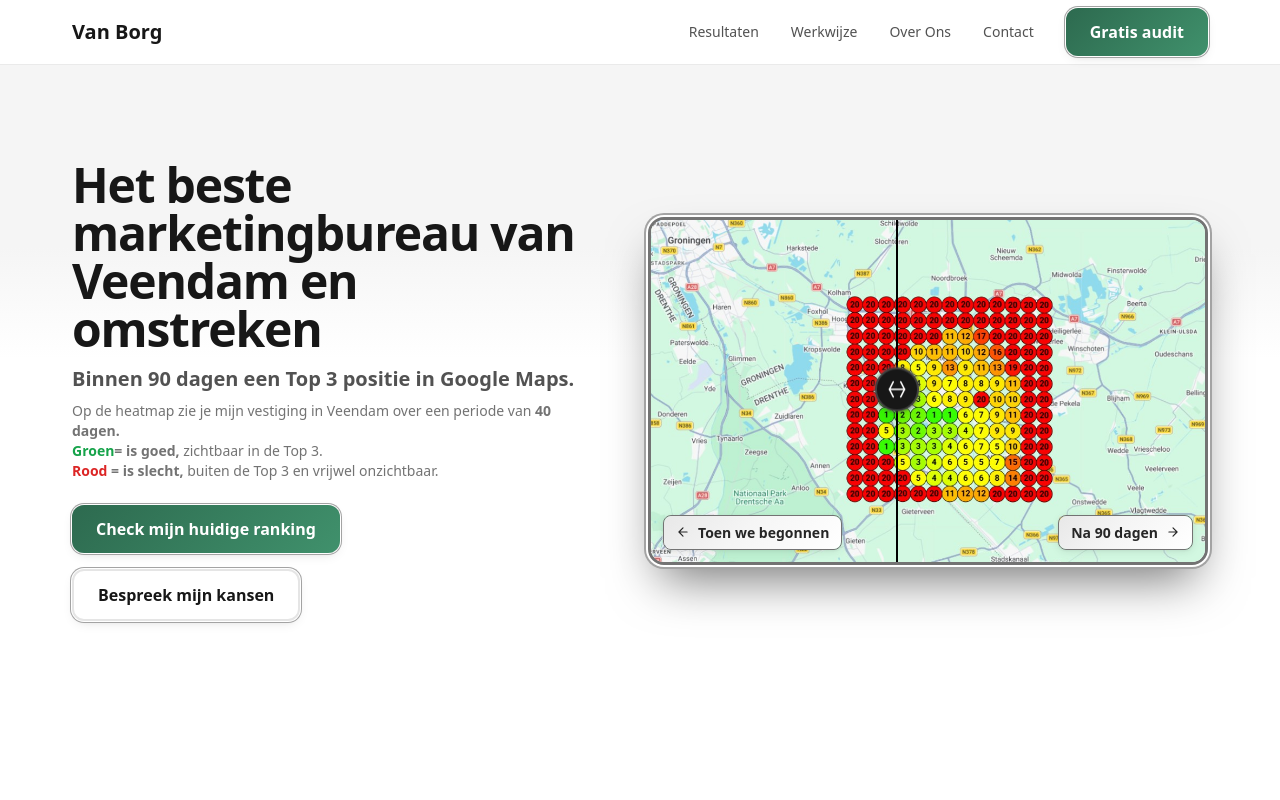
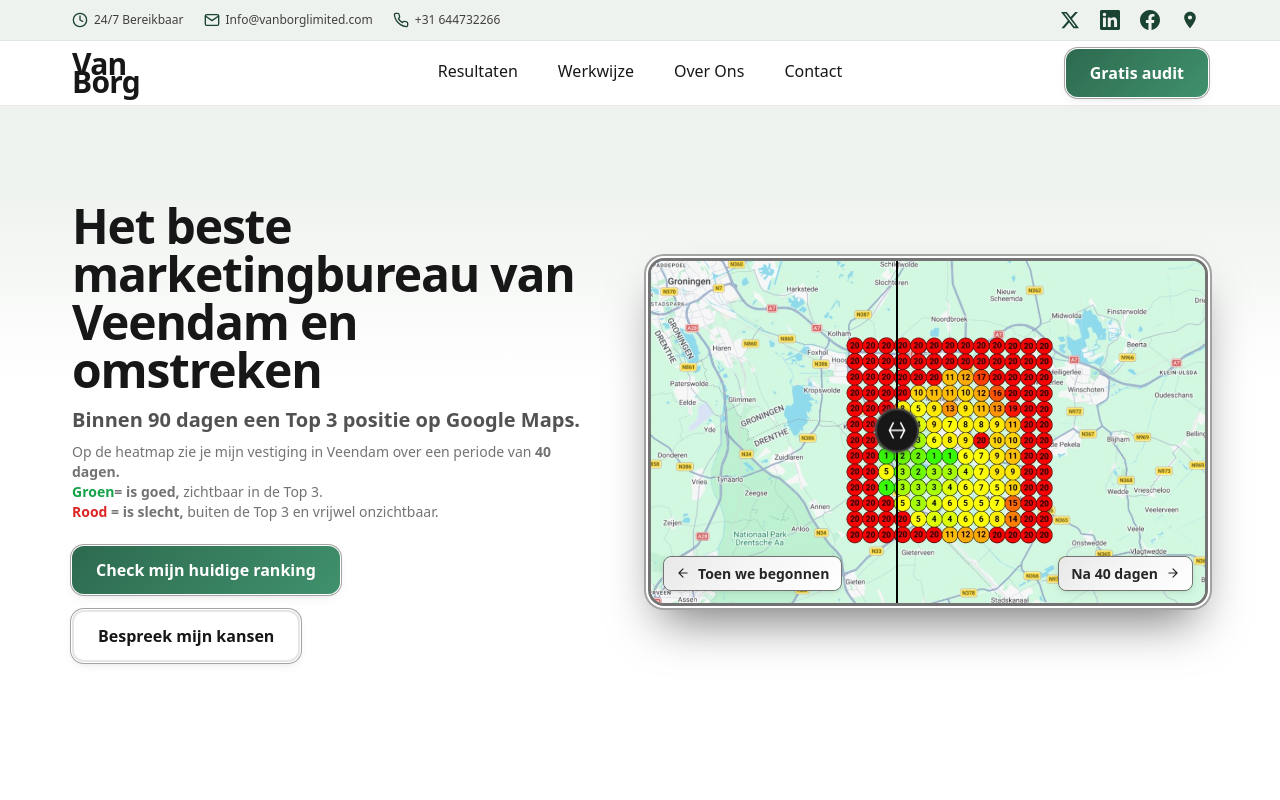
Before and after one commit to VanBorg/Vanborg.com, a React (Vite) app: page / in a window 1280 px wide. Shown: the top 800 px of the page. Built offline with nearby package versions, Linux system fonts and the light colour scheme.

Commit message:
Navbar: logo Van/Borg groter en dikker, links gecentreerd op 1 regel met hoverlijn, top bar compacter met iconen en socials, Google profile URL, sticky fix
Co-authored-by: Cursor <cursoragent@cursor.com>

```diff
--- a/index.html
+++ b/index.html
@@ -90,8 +90,8 @@
     <!-- Minimal critical CSS – geen * { padding: 0 } zodat .container padding behouden blijft -->
     <style>
       * { box-sizing: border-box; margin: 0; }
-      html, body, #root { height: 100%; padding: 0; }
-      body { font-family: system-ui, -apple-system, sans-serif; }
+      html { scroll-behavior: smooth; }
+      body { margin: 0; padding: 0; font-family: system-ui, -apple-system, sans-serif; min-height: 100vh; }
       #root { min-height: 100vh; }
       noscript .seo-shell { max-width: 1024px; margin: 0 auto; padding: 24px; line-height: 1.6; }
       noscript h1 { font-size: 32px; margin-bottom: 12px; }
--- a/src/components/layout/Navbar.tsx
+++ b/src/components/layout/Navbar.tsx
@@ -8,35 +8,163 @@ const navLinks = [
   { label: 'Contact', href: '#contact' },
 ]
 
+const topBarEmail = 'Info@vanborglimited.com'
+const topBarPhone = '+31 644732266'
+const topBarTelHref = 'tel:+31644732266'
+
+/** Google Business Profile / Google profile share link – gebruik deze overal waar naar het Google-profiel gelinkt wordt */
+export const GOOGLE_PROFILE_URL = 'https://share.google/Eeexwb2nlD1chcOAo'
+
+const socialLinks = [
+  { name: 'Twitter', href: 'https://x.com/VanBorgLimited', ariaLabel: 'Van Borg op Twitter' },
+  { name: 'LinkedIn', href: 'https://www.linkedin.com/in/van-borg/', ariaLabel: 'Van Borg op LinkedIn' },
+  { name: 'Facebook', href: 'https://www.facebook.com/profile.php?id=61580148003782', ariaLabel: 'Van Borg op Facebook' },
+  { name: 'Google', href: GOOGLE_PROFILE_URL, ariaLabel: 'Van Borg op Google' },
+]
+
+const iconSize = 20
+const topBarIconSize = 16
+
+function IconClock() {
+  return (
+    <svg width={topBarIconSize} height={topBarIconSize} viewBox="0 0 24 24" fill="none" stroke="currentColor" strokeWidth="2" strokeLinecap="round" strokeLinejoin="round" aria-hidden>
+      <circle cx="12" cy="12" r="10" />
+      <path d="M12 6v6l4 2" />
+    </svg>
+  )
+}
+
+function IconMail() {
+  return (
+    <svg width={topBarIconSize} height={topBarIconSize} viewBox="0 0 24 24" fill="none" stroke="currentColor" strokeWidth="2" strokeLinecap="round" strokeLinejoin="round" aria-hidden>
+      <path d="M4 4h16c1.1 0 2 .9 2 2v12c0 1.1-.9 2-2 2H4c-1.1 0-2-.9-2-2V6c0-1.1.9-2 2-2z" />
+      <path d="M22 6l-10 7L2 6" />
+    </svg>
+  )
+}
+
+function IconPhone() {
+  return (
+    <svg width={topBarIconSize} height={topBarIconSize} viewBox="0 0 24 24" fill="none" stroke="currentColor" strokeWidth="2" strokeLinecap="round" strokeLinejoin="round" aria-hidden>
+      <path d="M22 16.92v3a2 2 0 01-2.18 2 19.79 19.79 0 01-8.63-3.07 19.5 19.5 0 01-6-6 19.79 19.79 0 01-3.07-8.67A2 2 0 014.11 2h3a2 2 0 012 1.72 12.84 12.84 0 00.7 2.81 2 2 0 01-.45 2.11L8.09 9.91a16 16 0 006 6l1.27-1.27a2 2 0 012.11-.45 12.84 12.84 0 002.81.7A2 2 0 0122 16.92z" />
+    </svg>
+  )
+}
+
+function IconX() {
+  return (
+    <svg width={iconSize} height={iconSize} viewBox="0 0 24 24" fill="currentColor" aria-hidden>
+      <path d="M18.244 2.25h3.308l-7.227 8.26 8.502 11.24H16.17l-5.214-6.817L4.99 21.75H1.68l7.73-8.835L1.254 2.25H8.08l4.713 6.231zm-1.161 17.52h1.833L7.084 4.126H5.117z" />
+    </svg>
+  )
+}
+
+function IconLinkedIn() {
+  return (
+    <svg width={iconSize} height={iconSize} viewBox="0 0 24 24" fill="currentColor" aria-hidden>
+      <path d="M20.447 20.452h-3.554v-5.569c0-1.328-.027-3.037-1.852-3.037-1.853 0-2.136 1.445-2.136 2.939v5.667H9.351V9h3.414v1.561h.046c.477-.9 1.637-1.85 3.37-1.85 3.601 0 4.267 2.37 4.267 5.455v6.286zM5.337 7.433c-1.144 0-2.063-.926-2.063-2.065 0-1.138.92-2.063 2.063-2.063 1.14 0 2.064.925 2.064 2.063 0 1.139-.925 2.065-2.064 2.065zm1.782 13.019H3.555V9h3.564v11.452zM22.225 0H1.771C.792 0 0 .774 0 1.729v20.542C0 23.227.792 24 1.771 24h20.451C23.2 24 24 23.227 24 22.271V1.729C24 .774 23.2 0 22.222 0h.003z" />
+    </svg>
+  )
+}
+
+function IconFacebook() {
+  return (
+    <svg width={iconSize} height={iconSize} viewBox="0 0 24 24" fill="currentColor" aria-hidden>
+      <path d="M24 12.073c0-6.627-5.373-12-12-12s-12 5.373-12 12c0 5.99 4.388 10.954 10.125 11.854v-8.385H7.078v-3.47h3.047V9.43c0-3.007 1.792-4.669 4.533-4.669 1.312 0 2.686.235 2.686.235v2.953H15.83c-1.491 0-1.956.925-1.956 1.874v2.25h3.328l-.532 3.47h-2.796v8.385C19.612 23.027 24 18.062 24 12.073z" />
+    </svg>
+  )
+}
+
+function IconGoogle() {
+  return (
+    <svg width={iconSize} height={iconSize} viewBox="0 0 24 24" fill="currentColor" aria-hidden>
+      <path d="M12 2C8.13 2 5 5.13 5 9c0 5.25 7 13 7 13s7-7.75 7-13c0-3.87-3.13-7-7-7zm0 9.5a2.5 2.5 0 110-5 2.5 2.5 0 010 5z" />
+    </svg>
+  )
+}
+
+const socialIcons: Record<string, () => JSX.Element> = {
+  Twitter: IconX,
+  LinkedIn: IconLinkedIn,
+  Facebook: IconFacebook,
+  Google: IconGoogle,
+}
+
+function SocialLinks({ className = '' }: { className?: string }) {
+  return (
+    <div className={`flex items-center gap-3 ${className}`}>
+      {socialLinks.map(({ name, href, ariaLabel }) => {
+        const Icon = socialIcons[name]
+        return (
+          <a
+            key={name}
+            href={href}
+            target="_blank"
+            rel="noopener noreferrer"
+            aria-label={ariaLabel}
+            className="text-neutral-600 transition-colors hover:text-neutral-900 focus-visible:outline-none focus-visible:ring-2 focus-visible:ring-[var(--accent-green)] focus-visible:ring-offset-2 rounded p-1 min-w-[44px] min-h-[44px] flex items-center justify-center md:min-w-[36px] md:min-h-[36px]"
+          >
+            {Icon && <Icon />}
+          </a>
+        )
+      })}
+    </div>
+  )
+}
+
 export function Navbar() {
   const [mobileOpen, setMobileOpen] = useState(false)
 
   return (
-    <header className="sticky top-0 z-50 w-full border-b border-neutral-200/80 bg-white/80 backdrop-blur-md">
+    <div className="sticky top-0 z-50 w-full">
+      <div className="top-bar">
+        <Container>
+          <div className="top-bar__inner">
+            <div className="top-bar__contact">
+              <span className="top-bar__item">
+                <IconClock />
+                <span>24/7 Bereikbaar</span>
+              </span>
+              <a href={`mailto:${topBarEmail}`} className="top-bar__item top-bar__link">
+                <IconMail />
+                <span>{topBarEmail}</span>
+              </a>
+              <a href={topBarTelHref} className="top-bar__item top-bar__link">
+                <IconPhone />
+                <span>{topBarPhone}</span>
+              </a>
+            </div>
+            <SocialLinks className="top-bar__socials" />
+          </div>
+        </Container>
+      </div>
+      <header className="w-full border-b border-neutral-200/80 bg-white/80 backdrop-blur-md">
       <Container>
-        <nav className="flex h-16 items-center justify-between md:h-18">
-          <a href="/" className="text-xl font-bold text-neutral-900">
-            Van Borg
+        <nav className="relative flex min-h-[4rem] items-center justify-between">
+          <a href="/" className="nav-logo min-w-[100px] text-2xl text-neutral-900 md:min-w-[120px] md:text-3xl">
+            <span className="nav-logo__line">Van</span>
+            <span className="nav-logo__line nav-logo__line--2">Borg</span>
           </a>
 
-          {/* Desktop links */}
-          <div className="hidden items-center gap-8 md:flex">
+          {/* Desktop: nav links op 1 regel, centraal in de navbar */}
+          <div className="nav-links-center">
             {navLinks.map((link) => (
               <a
                 key={link.href}
                 href={link.href}
-                className="text-sm font-medium text-neutral-600 transition-colors hover:text-neutral-900"
+                className="nav-link"
               >
                 {link.label}
               </a>
             ))}
-            <a href="#audit" className="btn-primary">
+          </div>
+
+          {/* Rechts: CTA (desktop) of hamburger (mobile) */}
+          <div className="flex justify-end min-w-[120px] md:min-w-[140px]">
+            <a href="#audit" className="btn-primary hidden md:inline-flex">
               Gratis audit
             </a>
-          </div>
-
-          {/* Mobile hamburger */}
-          <button
+            <button
             type="button"
             className="flex flex-col gap-1.5 p-2 md:hidden"
             onClick={() => setMobileOpen((o) => !o)}
@@ -47,12 +175,13 @@ export function Navbar() {
             <span className="block h-0.5 w-6 bg-neutral-700" />
             <span className="block h-0.5 w-6 bg-neutral-700" />
           </button>
+          </div>
         </nav>
 
         {/* Mobile menu */}
         {mobileOpen && (
-          <div className="border-t border-neutral-200 py-4 md:hidden">
-            <div className="flex flex-col gap-4">
+          <div className="border-t border-neutral-200 py-5 md:hidden">
+            <div className="flex flex-col gap-5">
               {navLinks.map((link) => (
                 <a
                   key={link.href}
@@ -71,5 +200,6 @@ export function Navbar() {
         )}
       </Container>
     </header>
+    </div>
   )
 }
--- a/src/components/sections/Hero.tsx
+++ b/src/components/sections/Hero.tsx
@@ -11,7 +11,7 @@ export function Hero() {
             Het beste marketingbureau van Veendam en omstreken
             </h1>
             <h2 className="mt-3 text-lg font-semibold leading-snug text-neutral-600 md:text-xl">
-            Binnen 90 dagen een Top 3 positie in Google Maps.
+            Binnen 90 dagen een Top 3 positie op Google Maps.
             </h2>
             <h3 className="mt-2 text-sm font-normal text-neutral-500">
             Op de heatmap zie je mijn vestiging in Veendam over een periode van <strong>40 dagen.</strong>
@@ -21,10 +21,10 @@ export function Hero() {
             <strong><span className="text-red-600">Rood</span> = is slecht,</strong> buiten de Top 3 en vrijwel onzichtbaar.
             </h3>
             <div className="mt-6 flex flex-wrap gap-4">
-              <a href="#audit" className="btn-primary">
+              <a href="https://docs.google.com/forms/d/e/1FAIpQLSfbsa-4CWu9Rh0yBDLrVeXYbtXfHlcBJaxqYOQGWeKPDriaMg/viewform?usp=publish-editor" target="_blank" rel="noopener noreferrer" className="btn-primary">
               Check mijn huidige ranking
               </a>
-              <a href="#resultaten" className="btn-secondary">
+              <a href="https://calendly.com/vanborglimited/van_borg_sales_call" target="_blank" rel="noopener noreferrer" className="btn-secondary">
               Bespreek mijn kansen
               </a>
             </div>
--- a/src/components/ui/ImageComparison.tsx
+++ b/src/components/ui/ImageComparison.tsx
@@ -121,7 +121,7 @@ export function ImageComparison({ before, after, className = '' }: ImageComparis
         <span className="comparison-badge comparison-badge-with-icon comparison-badge-corner comparison-badge-bottom-right" aria-hidden>
           <span className="comparison-badge-bg" aria-hidden />
           <span className="comparison-badge-content">
-            Na 90 dagen
+            Na 40 dagen
             <svg className="comparison-badge-arrow comparison-badge-arrow-right" viewBox="0 0 24 24" fill="none" stroke="currentColor" strokeWidth="2" strokeLinecap="round" strokeLinejoin="round" aria-hidden>
               <path d="M5 12h14M12 5l7 7-7 7" />
             </svg>
--- a/src/styles/layout.css
+++ b/src/styles/layout.css
@@ -29,6 +29,79 @@
   }
 }
 
+/* Nav logo: Van / Borg op twee regels, tegen elkaar aan */
+.nav-logo {
+  display: flex;
+  flex-direction: column;
+  align-items: flex-start;
+  line-height: 1;
+  font-weight: 800;
+  letter-spacing: -0.025em;
+}
+
+.nav-logo__line {
+  display: block;
+  line-height: 1;
+}
+
+.nav-logo__line--2 {
+  margin-top: -0.42em;
+}
+
+/* Nav links container: 1 regel, centraal in de navbar */
+.nav-links-center {
+  display: none;
+  position: absolute;
+  left: 50%;
+  transform: translateX(-50%);
+  flex-wrap: nowrap;
+  white-space: nowrap;
+  gap: 2.5rem;
+}
+
+@media (min-width: 768px) {
+  .nav-links-center {
+    display: flex;
+    align-items: center;
+    justify-content: center;
+  }
+}
+
+.nav-links-center .nav-link {
+  white-space: nowrap;
+}
+
+/* Nav links: iets groter, hover = zichtbare lijn die snel verschijnt */
+.nav-link {
+  position: relative;
+  font-size: 1rem;
+  font-weight: 500;
+  color: var(--color-neutral-600);
+  text-decoration: none;
+  padding-bottom: 0.25rem;
+  transition: color 0.2s ease;
+}
+
+.nav-link::after {
+  content: '';
+  position: absolute;
+  left: 0;
+  right: 0;
+  bottom: 0;
+  height: 2px;
+  background: var(--accent-green);
+  transform: scaleX(0);
+  transition: transform 0.2s ease;
+}
+
+.nav-link:hover {
+  color: var(--color-neutral-900);
+}
+
+.nav-link:hover::after {
+  transform: scaleX(1);
+}
+
 /* Section backgrounds – vertical gradient, soft transition in the middle */
 .bg-section-1 {
   background: var(--gradient-section-1);
@@ -37,3 +110,111 @@
 .bg-section-2 {
   background: var(--gradient-section-2);
 }
+
+/* Top bar boven navbar – licht groen, icoontjes + tekst, socials rechts */
+.top-bar {
+  background: var(--section-grey);
+  width: 100%;
+  padding: 0.125rem 1rem;
+  border-bottom: 1px solid rgba(45, 106, 79, 0.08);
+}
+
+.top-bar .container {
+  max-width: 1200px;
+  margin-left: auto;
+  margin-right: auto;
+  padding-left: 24px;
+  padding-right: 24px;
+}
+
+@media (min-width: 768px) {
+  .top-bar .container {
+    padding-left: 32px;
+    padding-right: 32px;
+  }
+}
+
+.top-bar__inner {
+  display: flex;
+  flex-wrap: wrap;
+  align-items: center;
+  justify-content: center;
+  gap: 0.5rem 1.25rem;
+}
+
+@media (min-width: 640px) {
+  .top-bar__inner {
+    justify-content: space-between;
+  }
+}
+
+.top-bar__contact {
+  display: flex;
+  flex-wrap: wrap;
+  align-items: center;
+  gap: 0.5rem 1.25rem;
+  font-size: 0.75rem;
+  font-weight: 500;
+  color: var(--color-neutral-700);
+}
+
+.top-bar__item {
+  display: inline-flex;
+  align-items: center;
+  gap: 0.375rem;
+}
+
+/* Icoontjes in de top bar: donkerder groen zodat ze afsteken tegen de tekst */
+.top-bar__item svg {
+  flex-shrink: 0;
+  color: #1b4332;
+  transition: color 0.2s ease, transform 0.2s ease;
+}
+
+.top-bar__link {
+  color: inherit;
+  text-decoration: none;
+  padding: 0.25rem 0.375rem;
+  margin: 0 -0.375rem;
+  border-radius: 4px;
+  transition: color 0.2s ease, background-color 0.2s ease;
+  min-height: 32px;
+  min-width: 32px;
+  align-items: center;
+  justify-content: flex-start;
+}
+
+.top-bar__link:hover {
+  color: #1b4332;
+  background-color: rgba(27, 67, 50, 0.1);
+}
+
+.top-bar__link:hover svg {
+  color: #0d2818;
+  transform: scale(1.08);
+}
+
+.top-bar__link:focus-visible {
+  outline: 2px solid var(--accent-green);
+  outline-offset: 2px;
+  border-radius: 4px;
+}
+
+.top-bar__socials {
+  display: flex;
+  align-items: center;
+  gap: 0.25rem;
+}
+
+.top-bar__socials a {
+  color: #1b4332;
+  padding: 0.25rem;
+  border-radius: 4px;
+  transition: color 0.2s ease, background-color 0.2s ease, transform 0.2s ease;
+}
+
+.top-bar__socials a:hover {
+  color: #0d2818;
+  background-color: rgba(27, 67, 50, 0.12);
+  transform: scale(1.12);
+}
--- a/src/styles/tokens.css
+++ b/src/styles/tokens.css
@@ -7,11 +7,12 @@
   --accent-cyan: #06b6d4;
   --gradient-cta: linear-gradient(135deg, var(--accent-green) 0%, var(--accent-green-light) 100%);
 
-  /* Section backgrounds */
-  --section-grey: #f5f5f5;
-  --section-white: #fff;
-  --gradient-section-1: linear-gradient(to bottom, var(--section-grey) 0%, var(--section-grey) 28%, var(--section-white) 45%, var(--section-white) 100%);
-  --gradient-section-2: linear-gradient(to bottom, var(--section-white) 0%, var(--section-white) 55%, var(--section-grey) 72%, var(--section-grey) 100%);
+  /* Section backgrounds: wit zo wit mogelijk (#ffffff), grijs met hele lichte groene tint */
+  --section-grey: #eef2ee;
+  --section-white: #ffffff;
+  /* Zachte overgang: brede blend tussen grijs en wit, geen harde lijn */
+  --gradient-section-1: linear-gradient(to bottom, var(--section-grey) 0%, var(--section-grey) 12%, #ffffff 42%, #ffffff 100%);
+  --gradient-section-2: linear-gradient(to bottom, #ffffff 0%, #ffffff 58%, var(--section-grey) 88%, var(--section-grey) 100%);
 
   /* Radii */
   --radius-sm: 0.5rem;
```
